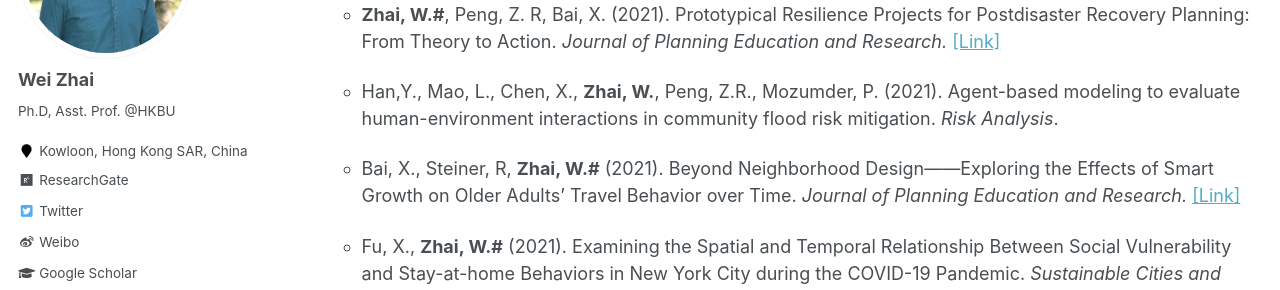
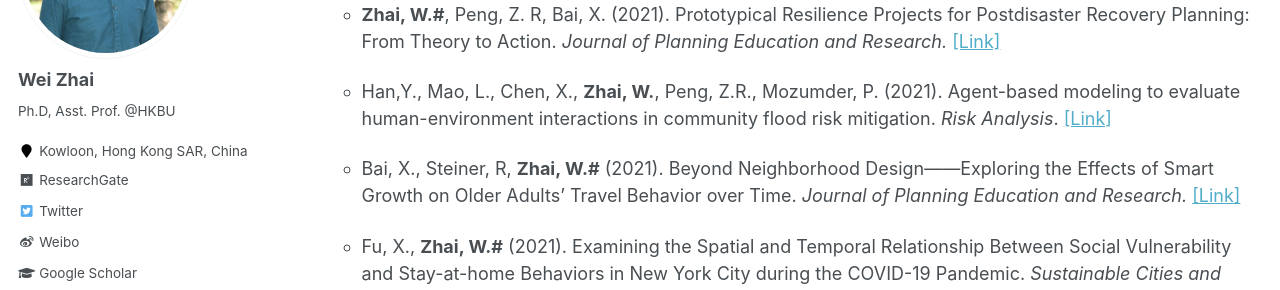
Before and after one commit to skywalkerzhai/weizhai.github.io, a Jekyll site: the page built from _pages/publications.md, in a window 1280 px wide and 900 px high, scrolled down 339 px. Shown: the part 152-442 px from the top of the window. Built offline with Jekyll 4.4.1, drawn with Linux system fonts in a browser that asks for light colours; some web fonts are replaced.

Commit message:
Update publications.md

```diff
--- a/_pages/publications.md
+++ b/_pages/publications.md
@@ -14,7 +14,7 @@
 
   * **Zhai, W.#**, Peng, Z. R, Bai, X. (2021). Prototypical Resilience Projects for Postdisaster Recovery Planning: From Theory to Action. *Journal of Planning Education and Research.* [[Link]](https://journals.sagepub.com/eprint/2XZCVZQQNWAKW7QDWK4H/full)
 
-  * Han,Y., Mao, L., Chen, X., **Zhai, W.**, Peng, Z.R., Mozumder, P. (2021). Agent-based modeling to evaluate human-environment interactions in community flood risk mitigation. *Risk Analysis*.
+  * Han,Y., Mao, L., Chen, X., **Zhai, W.**, Peng, Z.R., Mozumder, P. (2021). Agent-based modeling to evaluate human-environment interactions in community flood risk mitigation. *Risk Analysis*. [[Link]](http://doi.org/10.1111/risa.13854)
 
   * Bai, X., Steiner, R, **Zhai, W.#** (2021). Beyond Neighborhood Design——Exploring the Effects of Smart Growth on Older Adults’ Travel Behavior over Time. *Journal of Planning Education and Research.* [[Link]](https://doi.org/10.1177/0739456X211020352)
 
```
